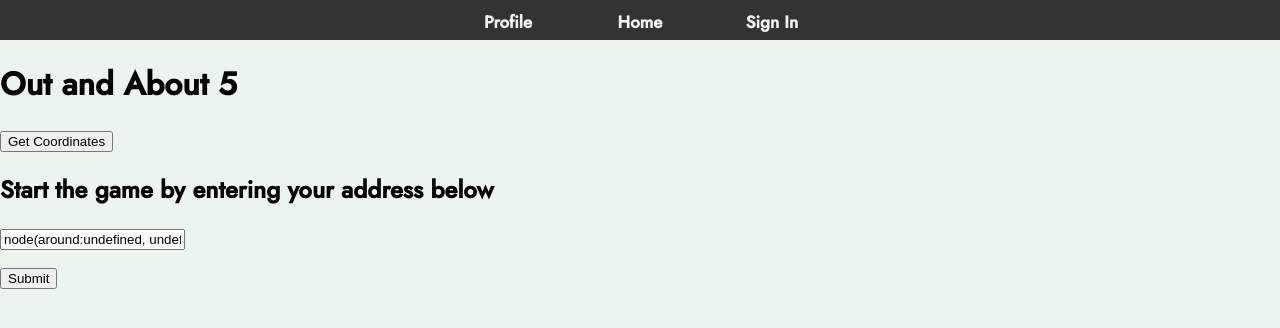
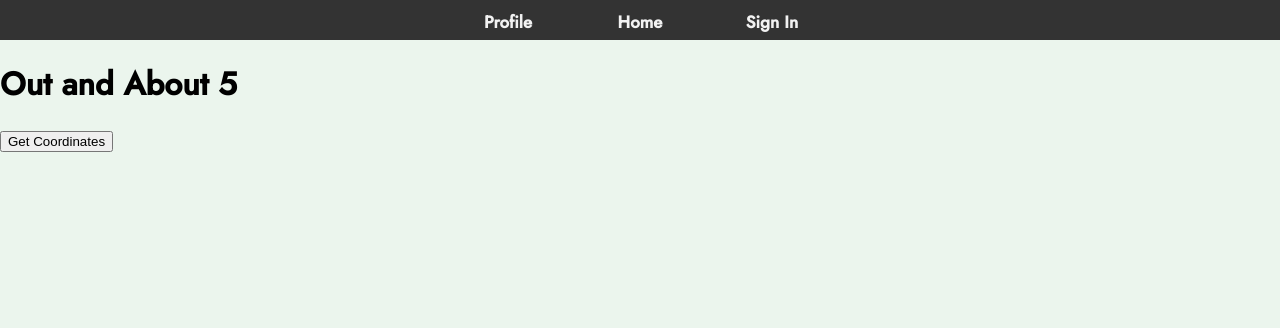
Before and after one commit to LawrenceOL/out-n-about-5-front-end, a React (Create React App) app: page / in a window 1280 px wide. Shown: the top 328 px of the page. Built offline with nearby package versions, Linux system fonts and the light colour scheme.

Commit message:
updated home function

```diff
--- a/src/components/RegisterModal.js
+++ b/src/components/RegisterModal.js
@@ -37,7 +37,6 @@ const RegisterModal = (props) => {
     props.show = false
   }
 
-  getUserId(1)
 
   if (!props.show) {
     return null
--- a/src/pages/Home.js
+++ b/src/pages/Home.js
@@ -1,78 +1,48 @@
 import { useState, useEffect } from "react";
-import {useNavigate} from 'react-router-dom';
+import { useNavigate } from "react-router-dom";
 import axios from "axios";
 import { letterSpacing } from "@mui/system";
 
 const Home = () => {
-
   //Game start search
   const [coordinates, setCoordinates] = useState([]);
-const [searchResults, setSearchResults] = useState([]);
-const [searched, setSearched] = useState(false);
-const [searchQuery, setSearchQuery] = useState("");
+  const [restaurants, setRestaurants] = useState({});
 
-
-
-const getSearchResults = async (e) => {
-  e.preventDefault();
+  const getLocalRestaurants = async (e) => {
     const response = await axios.post(
-    `https://overpass-api.de/api/interpreter?data=${searchQuery}`,
-      `node(around:8000.00,41.7898313, -69.9897397)["amenity"="restaurant"];
-      out body;
-      `
+      `https://overpass-api.de/api/interpreter?data=node(around:${coordinates[0]}, ${coordinates[1]} )["amenity"="restaurant"];
+    out body`
     );
-  setSearchResults(response.data);
-  setSearched(true);
+    setRestaurants(response.data);
   };
-
-const handleChange = (e) => {
-  setSearchQuery(e.target.value);
-};
-
-
 
   function getLocation() {
     if (navigator.geolocation) {
       navigator.geolocation.getCurrentPosition(showPosition);
     } else {
-    alert("Geolocation is not supported by this browser.")
+      alert("Geolocation is not supported by this browser.");
     }
     navigator.geolocation.getCurrentPosition(showPosition);
-
   }
 
   function showPosition(position) {
-    setCoordinates([position.coords.latitude, position.coords.longitude ])
-    let defaultQuery = `node(around:${coordinates[0]}, ${coordinates[1]})["amenity"="restaurant"]; out body;`
-    return
+    setCoordinates([position.coords.latitude, position.coords.longitude]);
+    while (coordinates === []) {
+      if (coordinates !== []) {
+        getLocalRestaurants();
+      }
+    }
   }
 
-
-let defaultQuery = `node(around:${coordinates[0]}, ${coordinates[1]})["amenity"="restaurant"]; out body;`
-
-  let navigate = useNavigate()
+  let navigate = useNavigate();
 
   return (
     <div className="home-page">
       <h1>Out and About 5</h1>
       <button onClick={(e) => getLocation()}>Get Coordinates</button>
-      <form onSubmit={(e) => getSearchResults(e)}>
-      <h2> Start the game by entering your address below</h2>
-      <input
-        type="text"
-        name="search"
-        // value={searchQuery}
-        //hardcoded temporary search query
-        value={defaultQuery}
-        placeholder="Open Street Maps Query Here"
-        onChange={(e) => handleChange(e, "searchQuery")}
-        readOnly
-      ></input>
-      <p>{searchResults}</p>
-      <button type="submit">Submit</button>
-    </form>
+      {/* <p>{restaurants}</p> */}
     </div>
-  )
-}
+  );
+};
 
-export default Home
+export default Home;
```
Lines whose indentation alone changed are shown as unchanged.
